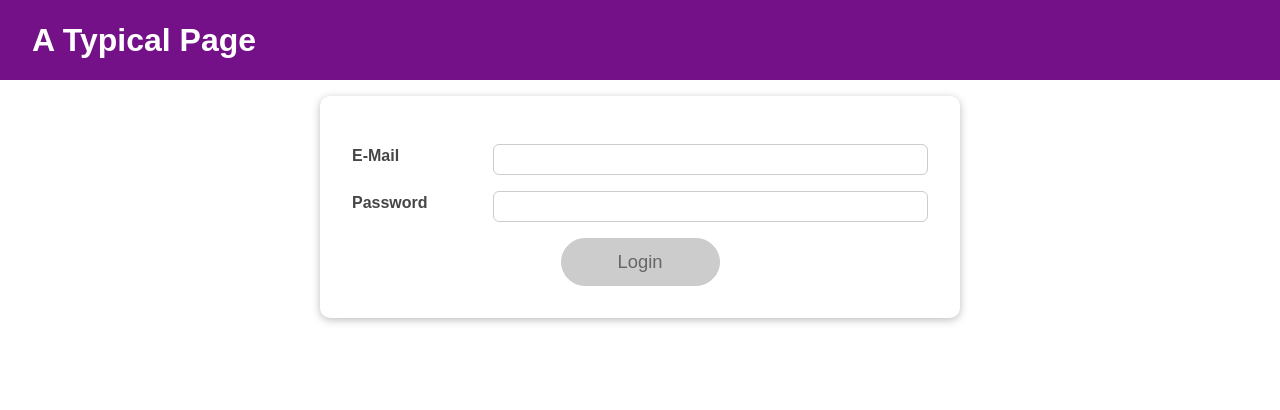
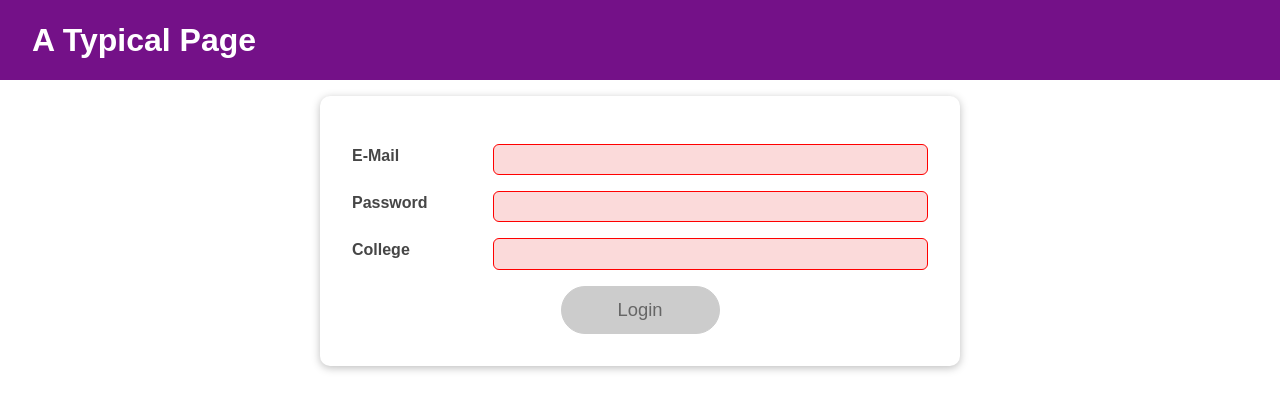
Before and after one commit to aliasif72/https---github.com-aliasif72-React_basics, a React (Create React App) app: page / in a window 1280 px wide. Shown: the top 410 px of the page. Built offline with nearby package versions, Linux system fonts and the light colour scheme.

Commit message:
18th usereducer

```diff
--- a/src/Components/Login/Login.js
+++ b/src/Components/Login/Login.js
@@ -1,46 +1,90 @@
-import React, { useEffect, useState } from 'react';
+import React, {  useState, useReducer} from 'react';
 
 import Card from '../UI/Card/Card';
 import classes from './Login.module.css';
 import Button from '../UI/Button/Button';
 
-const Login = (props) => {
-  const [enteredEmail, setEnteredEmail] = useState('');
-  const [emailIsValid, setEmailIsValid] = useState();
-  const [enteredPassword, setEnteredPassword] = useState('');
-  const [passwordIsValid, setPasswordIsValid] = useState();
+function emailReducer(state, action){
+  if(action.type==='USER_INPUT')
+  {
+    return {value:action.val, isValid:action.val.includes('@')}
+  }
+  if(action.type==='INPUT_BLUR')
+  {
+    return {value:state.value, isValid:state.value.includes('@')}
+  }
+  return {value:'', isValid:false}
+
+};
+
+function passwordReducer(state, action){
+  if(action.type==='USER_INPUT')
+  {
+    return { value:action.val, isValid:action.val.trim().length > 6 }
+      }
+  if(action.type==='INPUT_BLUR')
+  {
+    return {value:state.value, isValid:state.value.trim().length > 6}
+  }
+  return {value:'', isValid:false}
+
+};
+
+function collegeReducer(state, action){
+  if(action.type==='USER_INPUT')
+  {
+    return { value:action.val, isValid:action.val.trim().length > 6 }
+  }
+  if(action.type==='INPUT_BLUR')
+  {
+    return {value:state.value, isValid:state.value.trim().length > 6}
+  }
+  return {value:'', isValid:false}
+
+};
+
+function Login(props){
+
   const [formIsValid, setFormIsValid] = useState(false);
 
-   useEffect(()=>{
-     const timer=setTimeout(()=>{
-      console.log("checking");
-      setFormIsValid(
-      enteredEmail.includes('@') && enteredPassword.trim().length > 6)}
-     ,500);
-   return (()=> {
-    console.log("clearing");
-   clearTimeout(timer)})
-  },[enteredEmail,enteredPassword]);
+  const[emailState,emailDispatcher ] = useReducer(emailReducer, {value:'', isValid:false});
+  const[passwordState,passwordDispatcher ] = useReducer(passwordReducer, {value:'', isValid:false});
+  const[collegeState,collegeDispatcher ] = useReducer(collegeReducer, {value:'', isValid:false});
 
   const emailChangeHandler = (event) => {
-    setEnteredEmail(event.target.value);
+    emailDispatcher({type:'USER_INPUT', val:event.target.value})
+    setFormIsValid(
+      event.target.value.includes('@') && passwordState.isValid && collegeState.isValid);
   }
 
+  // const validateEmailHandler = () => {
+  //   emailDispatcher({type:'INPUT_BLUR'});
+  // }
+
   const passwordChangeHandler = (event) => {
-    setEnteredPassword(event.target.value);
+    passwordDispatcher({type:'USER_INPUT', val:event.target.value});
+    setFormIsValid(
+           emailState.isValid && event.target.value.trim().length > 6 && collegeState.isValid)
   }
 
-  const validateEmailHandler = () => {
-    setEmailIsValid(enteredEmail.includes('@'));
-  };
+  // const validatePasswordHandler = () => {
+  //   passwordDispatcher({type:'INPUT_BLUR'});
+  // };
 
-  const validatePasswordHandler = () => {
-    setPasswordIsValid(enteredPassword.trim().length > 6);
-  };
+
+  const CollegeChangeHandler = (event) => {
+    collegeDispatcher({type:'USER_INPUT', val:event.target.value})
+    setFormIsValid(
+      emailState.isValid && passwordState.isValid && event.target.value.trim().length > 6);
+  }
+
+  // const validateCollegeHandler = () => {
+  //   collegeDispatcher({type:'INPUT_BLUR'});
+  // };
 
   const submitHandler = (event) => {
     event.preventDefault();
-    props.onLogin(enteredEmail, enteredPassword);
+    props.onLogin(emailState.value, passwordState.value);
   };
 
   return (
@@ -48,30 +92,44 @@ const Login = (props) => {
       <form onSubmit={submitHandler}>
         <div
           className={`${classes.control} ${
-            emailIsValid === false ? classes.invalid : ''
+            emailState.isValid === false ? classes.invalid : ''
           }`}
         >
           <label htmlFor="email">E-Mail</label>
           <input
             type="email"
             id="email"
-            value={enteredEmail}
+            value={emailState.value}
             onChange={emailChangeHandler}
-            onBlur={validateEmailHandler}
+            //onBlur={validateEmailHandler}
           />
         </div>
         <div
           className={`${classes.control} ${
-            passwordIsValid === false ? classes.invalid : ''
+            passwordState.isValid === false ? classes.invalid : ''
           }`}
         >
           <label htmlFor="password">Password</label>
           <input
             type="password"
             id="password"
-            value={enteredPassword}
+            value={passwordState.value}
             onChange={passwordChangeHandler}
-            onBlur={validatePasswordHandler}
+            //onBlur={validatePasswordHandler}
+          />
+        </div>
+        <div
+          className={`${classes.control} ${
+            collegeState.isValid === false ? classes.invalid : ''
+          }`}
+        >
+          <label htmlFor="college">College</label>
+          <input
+            type="text"
+            id="text"
+            value={collegeState.value}
+            onChange={CollegeChangeHandler}
+            //onBlur={validateCollegeHandler}
           />
         </div>
         <div className={classes.actions}>
```
